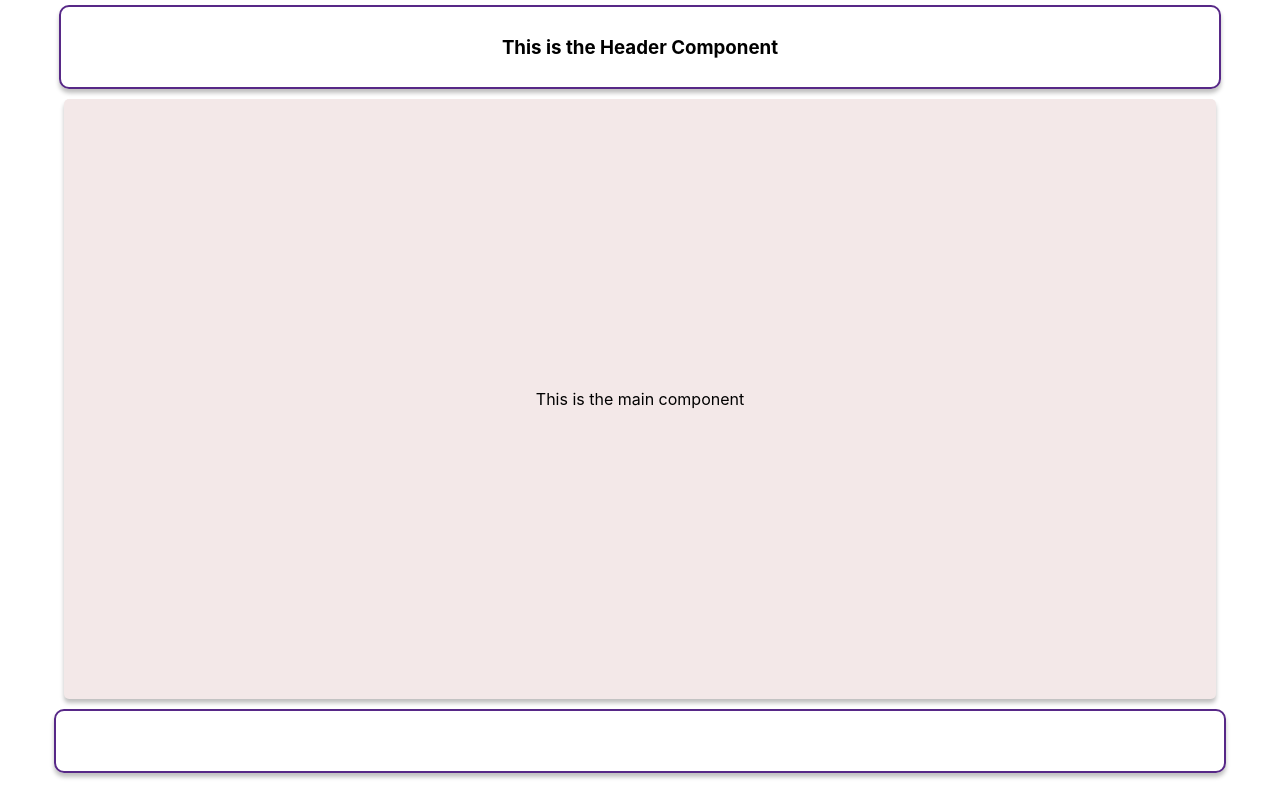
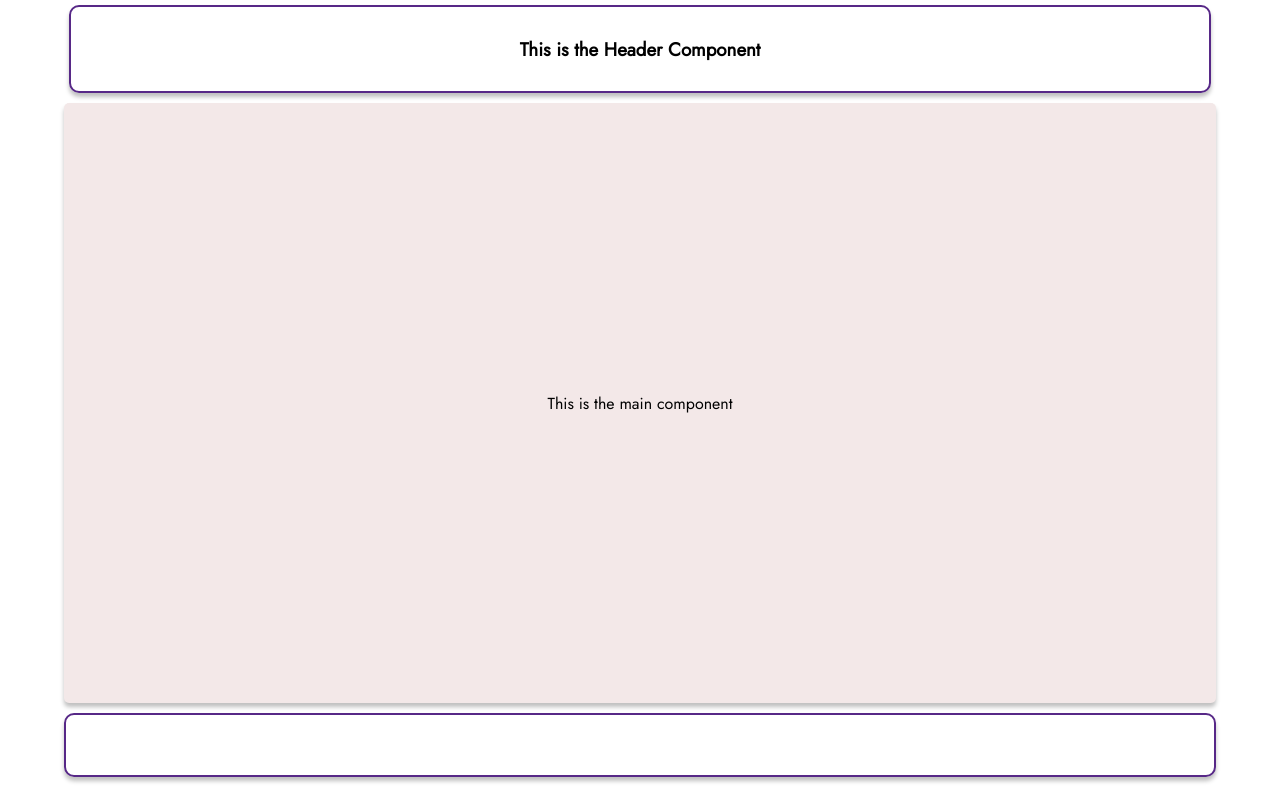
Before and after one commit to actyralf/test-lottie, a Next.js app: page / in a window 1280 px wide. Built offline with nearby package versions, Linux system fonts and the light colour scheme; some icons are missing.

Commit message:
imported google font, restyled home component

```diff
--- a/components/Home.js
+++ b/components/Home.js
@@ -20,7 +20,8 @@
   width: 90vw;
   height: 75vh;
   gap: 20px;
-  margin: 10px;
+  margin-top: 10px;
+  margin-bottom: 10px;
 `;
 
 
--- /dev/null
+++ b/pages/_document.js
@@ -0,0 +1,24 @@
+import Document, { Html, Head, Main, NextScript } from 'next/document'
+
+class MyDocument extends Document {
+  static async getInitialProps(ctx) {
+    const initialProps = await Document.getInitialProps(ctx)
+    return { ...initialProps }
+  }
+
+  render() {
+    return (
+      <Html>
+        <Head>
+        <link href="https://fonts.googleapis.com/css2?family=Jost&display=swap" rel="stylesheet" />
+        </Head>
+        <body>
+          <Main />
+          <NextScript />
+        </body>
+      </Html>
+    )
+  }
+}
+
+export default MyDocument
--- a/styles/GlobalStyles.js
+++ b/styles/GlobalStyles.js
@@ -7,10 +7,10 @@
         margin: 0;
         display: flex;
         justify-content: center;
-        font-family: -apple-system, BlinkMacSystemFont, "Segoe UI", Roboto, Helvetica, Arial, sans-serif, "Apple Color Emoji", "Segoe UI Emoji", "Segoe UI Symbol";
     }
     * {
         box-sizing: border-box;
+        font-family: 'Jost', sans-serif;
     }
 
 
```
